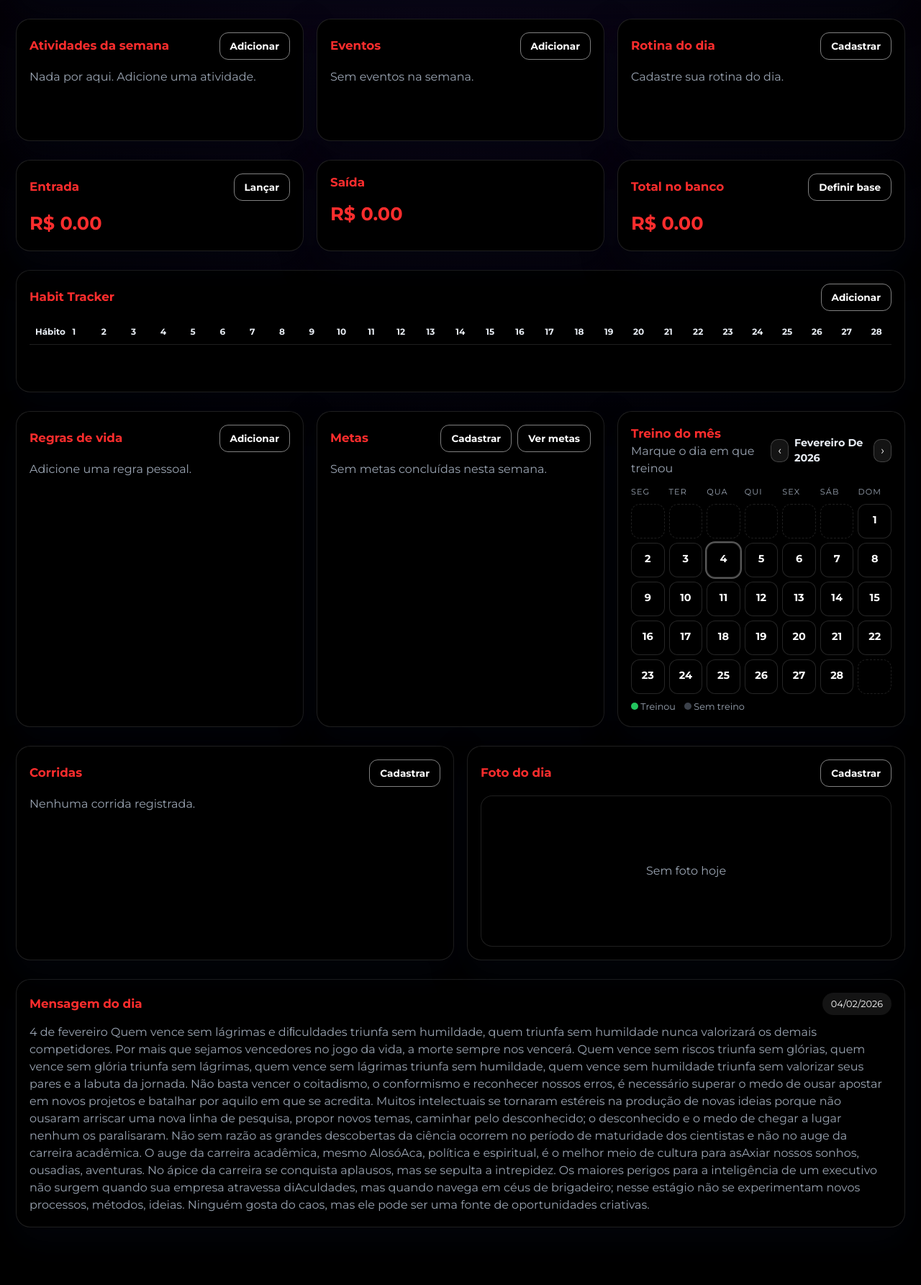
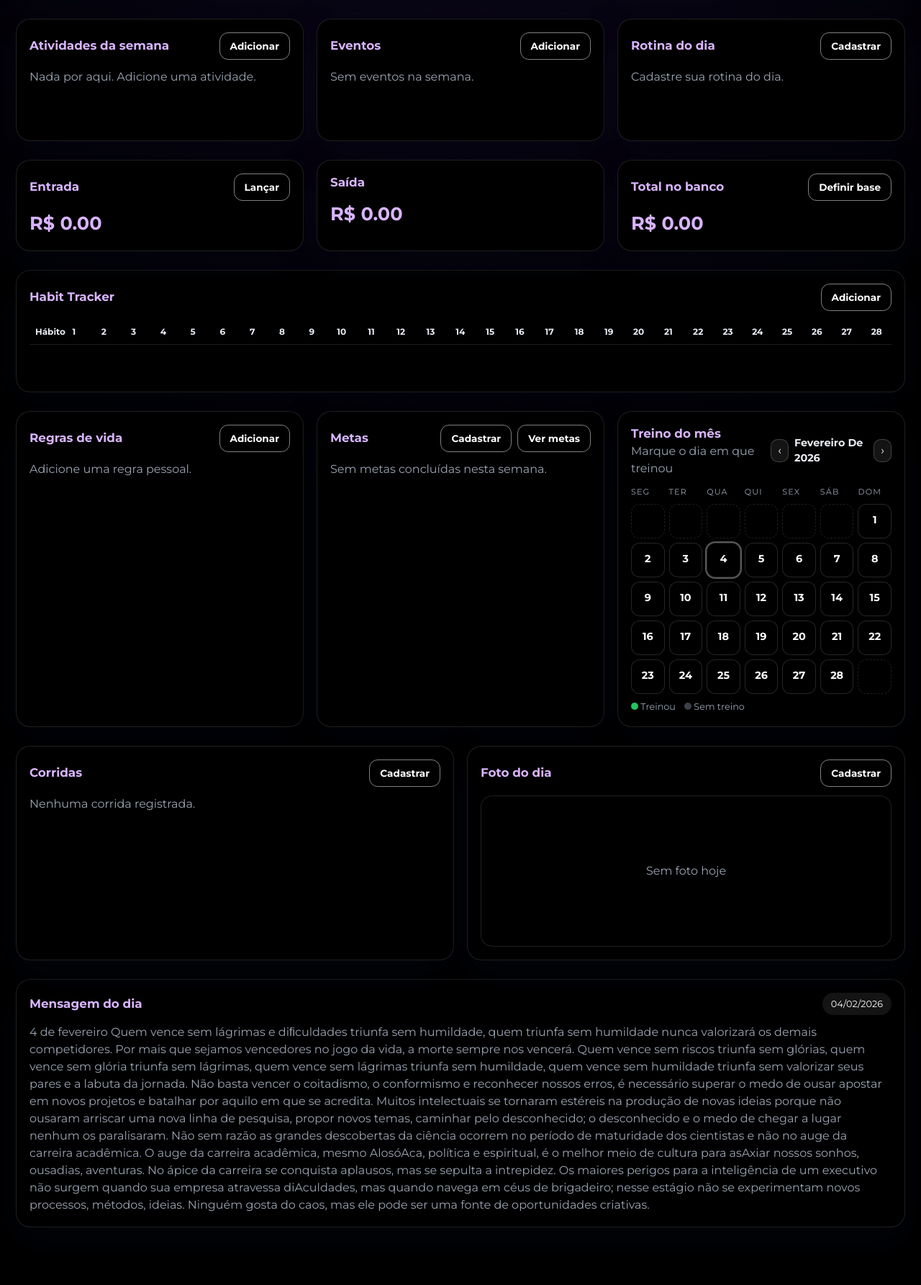
Before and after one commit to marcosmedeirros/appruninlife, a PHP site: page /lifeos/ in a window 1280 px wide. Shown: the part 185-1970 px from the top of the page at 72% size. Run offline with PHP 8.4, Linux system fonts and the light colour scheme; data that the repository does not hold is empty; some libraries are stand-ins or nearby versions.

Commit message:
criação do fluxo inicial

```diff
--- a/index.php
+++ b/index.php
@@ -341,7 +341,7 @@ include __DIR__ . '/includes/header.php';
         --surface-2: #000000;
         --text: #e9eef5;
         --muted: #9aa4b2;
-        --accent: #ff2d2d;
+        --accent: #D8B4FE;
         --accent-2: #22d3ee;
         --success: #22c55e;
         --danger: #ef4444;
```
